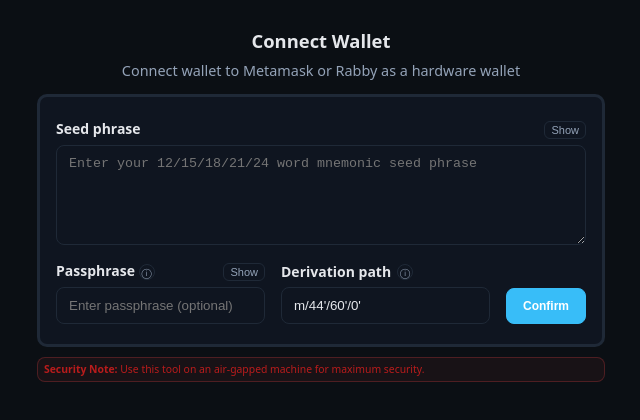
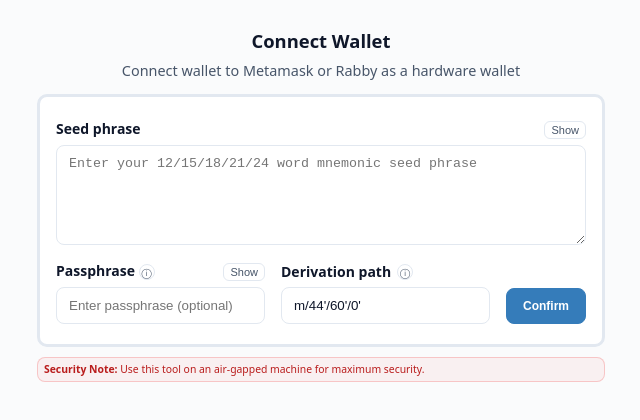
Before and after one commit to chahatmandviwala-alt/Metastream, an Electron app: page public/tabs/connect.html in a window 1200 px wide. Shown: the whole page, without its empty margins (279-919 px from the left). Drawn offline with Linux system fonts and the light colour scheme.

Commit message:
Update connect.html

```diff
--- a/public/tabs/connect.html
+++ b/public/tabs/connect.html
@@ -16,12 +16,7 @@
     --sans: system-ui, -apple-system, Segoe UI, Roboto, "Helvetica Neue", Arial, "Noto Sans";
     --radius: 10px;
   }
-  /* Dark mode support */
-  @media (prefers-color-scheme: light){
-    :root{
-      --bg:#0b0f14; --text:#e5e7eb; --muted:#94a3b8; --border:#1f2937; --panel:#0f1520; --accent:#38bdf8;
-    }
-  }
+
   *{ box-sizing:border-box; }
 
   html, body{ width:100%; overflow-x:hidden; }
```
